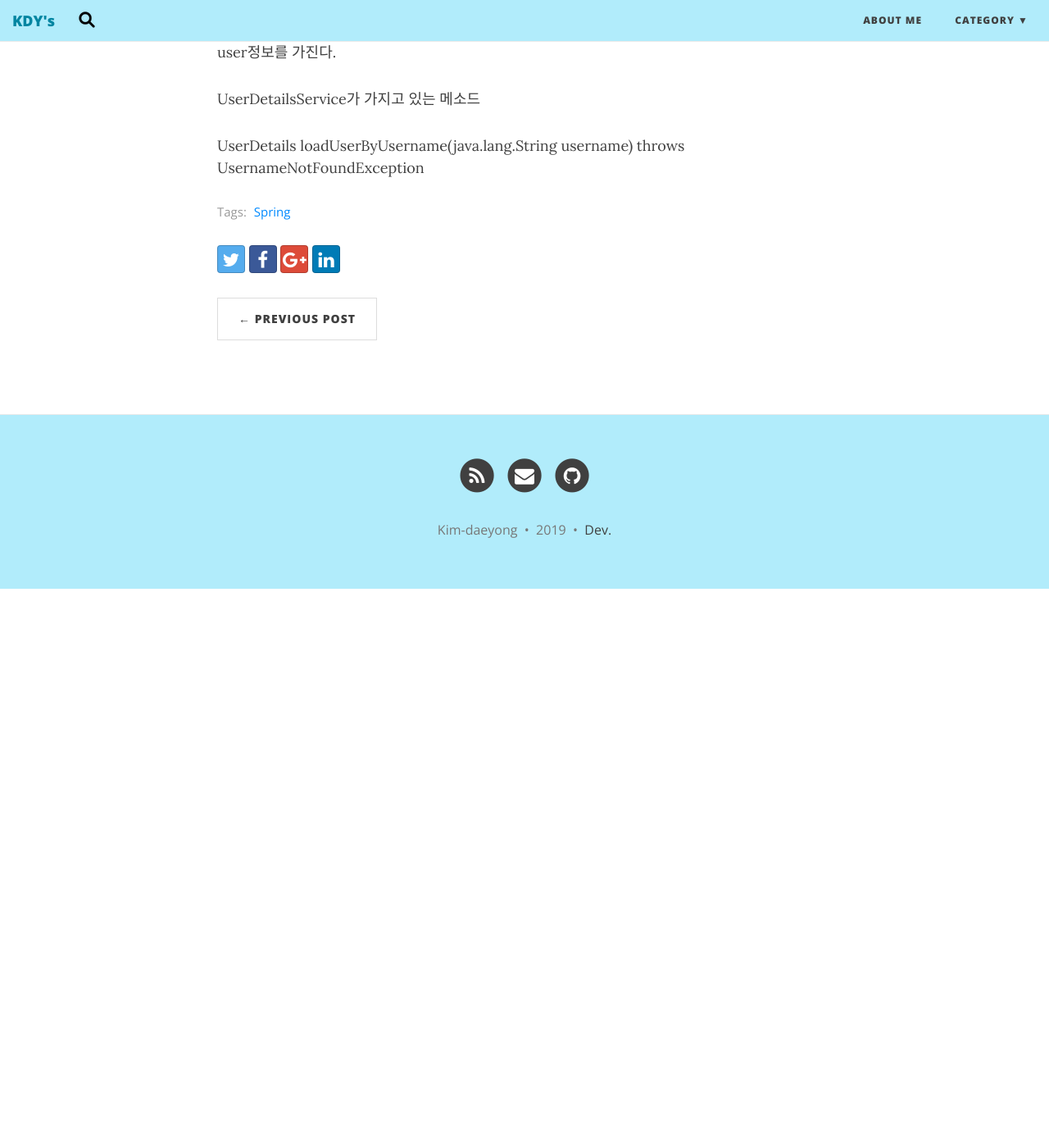
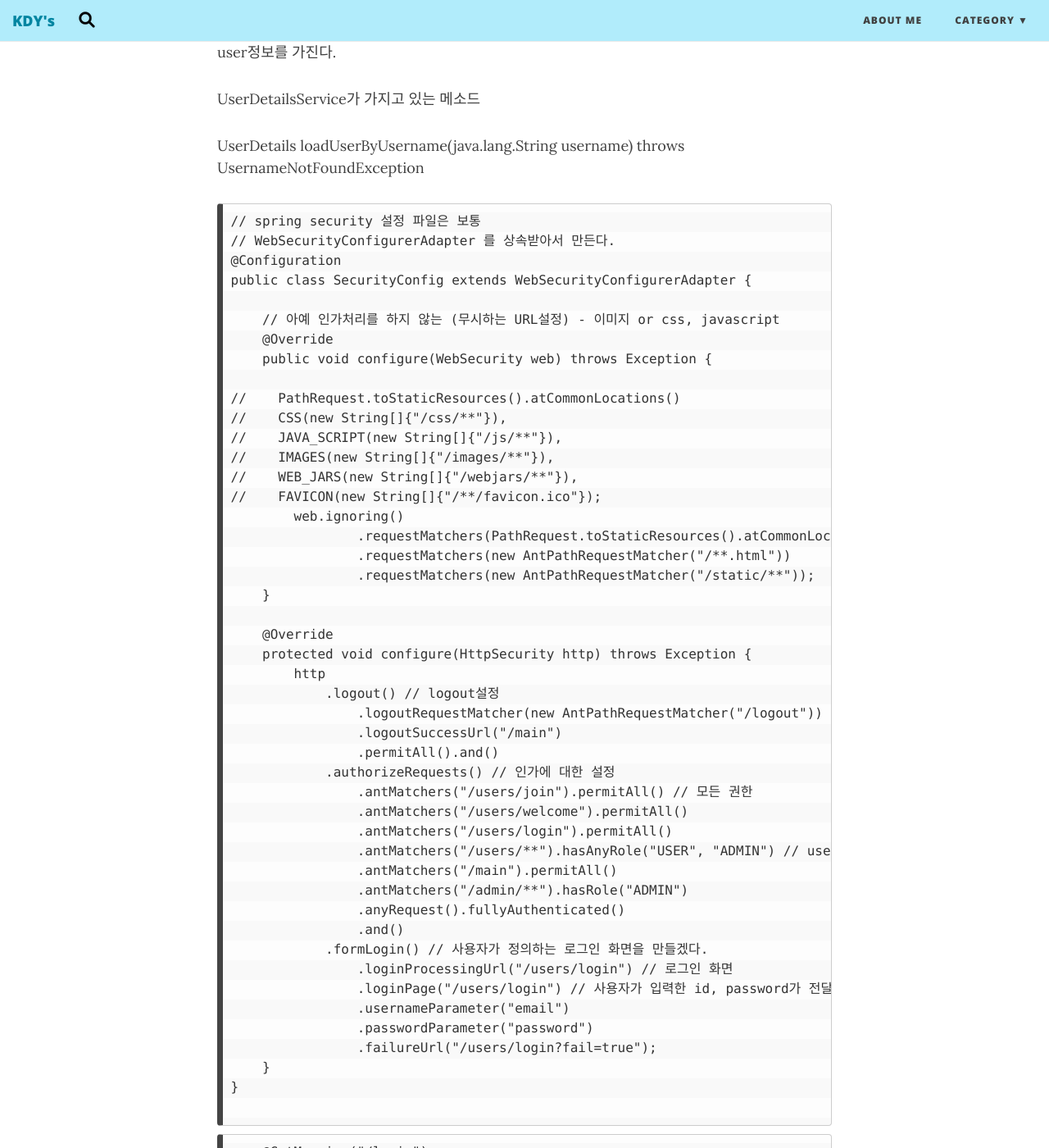
Before and after one commit to kim-daeyong/kim-daeyong.github.io, a Jekyll site: the page built from _posts/2019-02-11-스프링시큐리티.md, in a window 1280 px wide and 1400 px high, scrolled down 677 px. Shown: the whole window at 82% size. Built offline with Jekyll 4.4.1, drawn with Linux system fonts in a browser that asks for light colours; nearby versions of some CDN libraries; comment, search, counter and statistics services are not loaded; before the commit the page ends 1395 px from its top, so only the background shows below that; some of the changed text lies outside the part shown.

Commit message:
스프링부트로그인 포스트

```diff
--- a/_posts/2019-02-11-스프링시큐리티.md
+++ b/_posts/2019-02-11-스프링시큐리티.md
@@ -31,3 +31,64 @@ UserDetailsService가 가지고 있는 메소드
 
 UserDetails loadUserByUsername(java.lang.String username)
                         throws UsernameNotFoundException
+
+~~~
+// spring security 설정 파일은 보통
+// WebSecurityConfigurerAdapter 를 상속받아서 만든다.
+@Configuration
+public class SecurityConfig extends WebSecurityConfigurerAdapter {
+
+    // 아예 인가처리를 하지 않는 (무시하는 URL설정) - 이미지 or css, javascript
+    @Override
+    public void configure(WebSecurity web) throws Exception {
+
+//    PathRequest.toStaticResources().atCommonLocations()
+//    CSS(new String[]{"/css/**"}),
+//    JAVA_SCRIPT(new String[]{"/js/**"}),
+//    IMAGES(new String[]{"/images/**"}),
+//    WEB_JARS(new String[]{"/webjars/**"}),
+//    FAVICON(new String[]{"/**/favicon.ico"});
+        web.ignoring()
+                .requestMatchers(PathRequest.toStaticResources().atCommonLocations())
+                .requestMatchers(new AntPathRequestMatcher("/**.html"))
+                .requestMatchers(new AntPathRequestMatcher("/static/**"));
+    }
+
+    @Override
+    protected void configure(HttpSecurity http) throws Exception {
+        http
+            .logout() // logout설정
+                .logoutRequestMatcher(new AntPathRequestMatcher("/logout"))
+                .logoutSuccessUrl("/main")
+                .permitAll().and()
+            .authorizeRequests() // 인가에 대한 설정
+                .antMatchers("/users/join").permitAll() // 모든 권한
+                .antMatchers("/users/welcome").permitAll()
+                .antMatchers("/users/login").permitAll()
+                .antMatchers("/users/**").hasAnyRole("USER", "ADMIN") // user, admin을 가지고 있어야
+                .antMatchers("/main").permitAll()
+                .antMatchers("/admin/**").hasRole("ADMIN")
+                .anyRequest().fullyAuthenticated()
+                .and()
+            .formLogin() // 사용자가 정의하는 로그인 화면을 만들겠다.
+                .loginProcessingUrl("/users/login") // 로그인 화면
+                .loginPage("/users/login") // 사용자가 입력한 id, password가 전달되는 url경로(필터가처리)
+                .usernameParameter("email")
+                .passwordParameter("password")
+                .failureUrl("/users/login?fail=true");
+    }
+}
+
+~~~
+
+
+~~~
+    @GetMapping("/login")
+    public String login(
+            @RequestParam(name = "fail",
+                    required = false,
+                    defaultValue = "false") String errorFlag){
+
+        return "users/login"; // view name 을 리턴한다.
+    }
+~~~
```
Also changed, not shown: _posts/2019-02-12-스프링부트회원가입글쓰기.md (added, +224 -0 lines).
